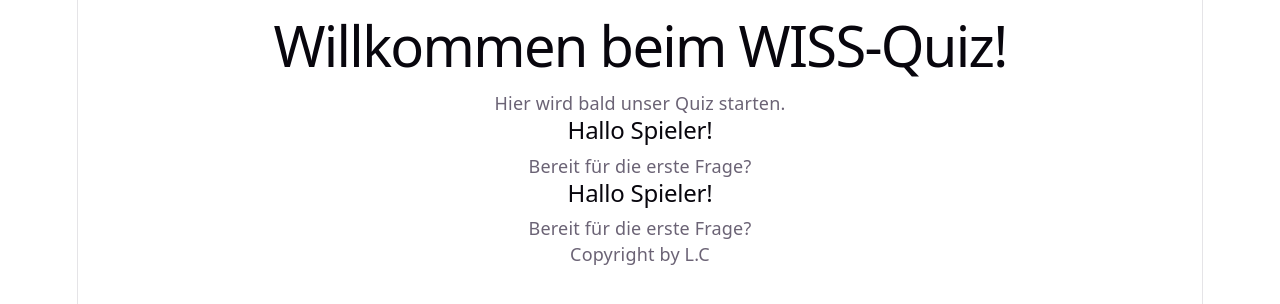
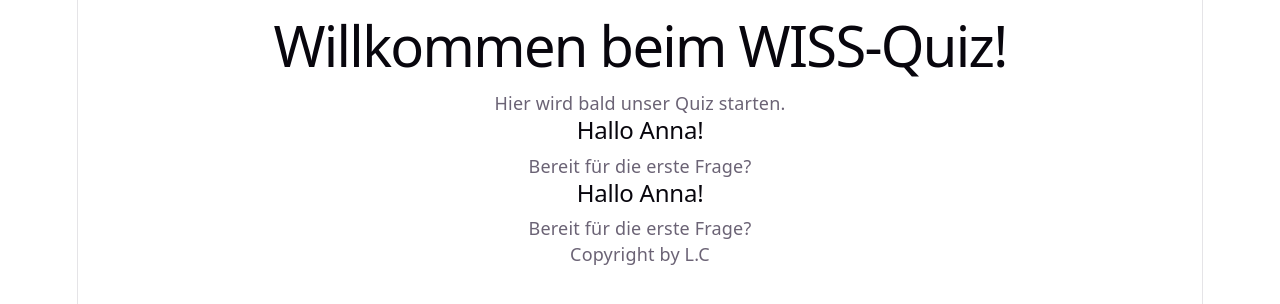
Before and after one commit to eXoCorruption/modul_294, a React (Vite) app in the folder block_3/SQ3B/wiss-quiz/: page / in a window 1280 px wide. Shown: the top 304 px of the page. Built offline with nearby package versions, Linux system fonts and the light colour scheme.

Commit message:
modified:   block_3/SQ3B/wiss-quiz/src/Welcome.jsx

```diff
--- a/block_3/SQ3B/wiss-quiz/src/Welcome.jsx
+++ b/block_3/SQ3B/wiss-quiz/src/Welcome.jsx
@@ -2,7 +2,7 @@ function Welcome() {
     const username = "Anna";
   return (
     <div>
-      <h2>Hallo Spieler!</h2>
+      <h2>Hallo {username}!</h2>
       <p>Bereit für die erste Frage?</p>
     </div>
   );
```
